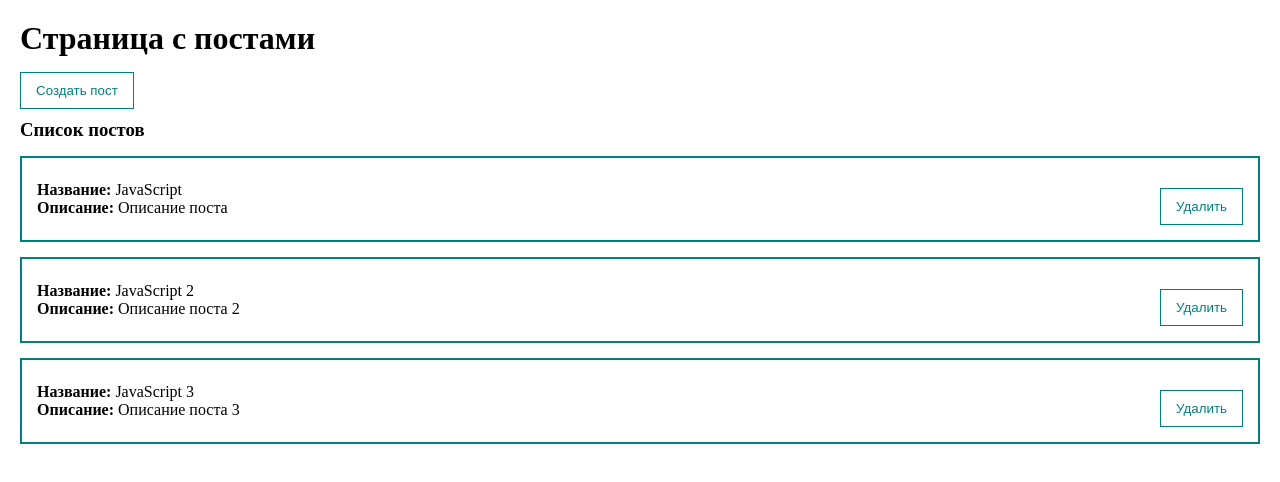
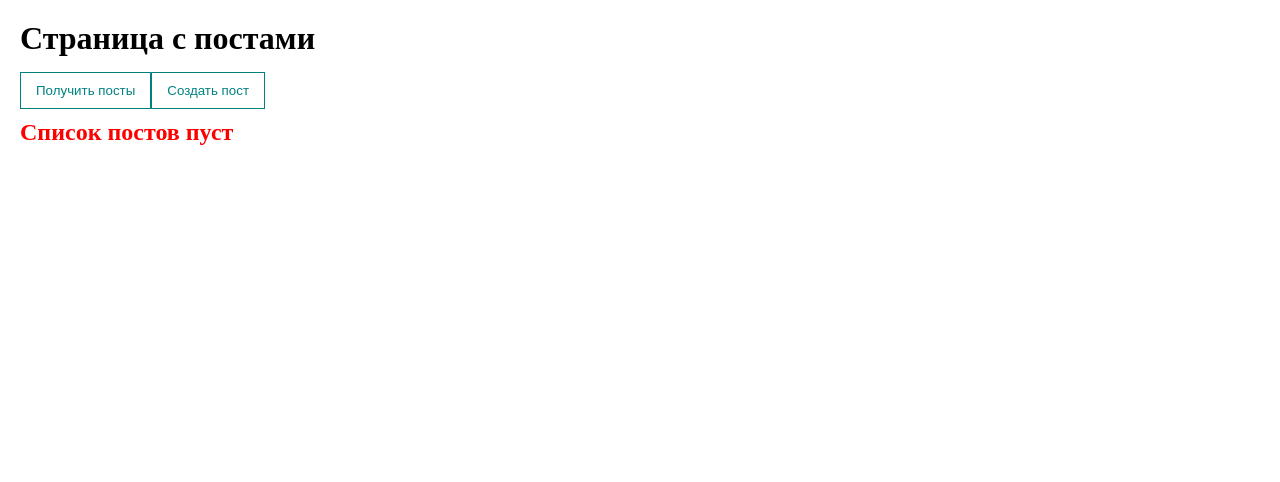
Before and after one commit to Dima12411/vue3, a Vue app: page / in a window 1280 px wide. Shown: the top 482 px of the page. Built offline with nearby package versions, Linux system fonts and the light colour scheme.

Commit message:
Getting posts at the click of a button

```diff
--- a/package.json
+++ b/package.json
@@ -7,6 +7,7 @@
     "build": "vue-cli-service build"
   },
   "dependencies": {
+    "axios": "^0.27.2",
     "core-js": "^3.8.3",
     "vue": "^3.2.13",
     "vue-router": "^4.0.3",
--- a/src/App.vue
+++ b/src/App.vue
@@ -1,6 +1,7 @@
 <template>
   <div class="app">
     <h1>Страница с постами</h1>
+    <my-button @click="fetchPosts">Получить посты</my-button>
     <my-button
         class="button"
         @click="showDialog"
@@ -24,6 +25,7 @@
 import PostForm from "@/components/PostForm";
 import MyDialog from "@/components/UI/MyDialog";
 import MyButton from "@/components/UI/MyButton";
+import axios from "axios";
 
 export default {
   components: {
@@ -33,11 +35,7 @@
   },
   data() {
     return {
-      posts: [
-        { id: 1, title: 'JavaScript', body: 'Описание поста' },
-        { id: 2, title: 'JavaScript 2', body: 'Описание поста 2' },
-        { id: 3, title: 'JavaScript 3', body: 'Описание поста 3' },
-      ],
+      posts: [],
       dialogVisible: false,
     }
   },
@@ -51,6 +49,15 @@
     },
     showDialog() {
       this.dialogVisible = true
+    },
+    async fetchPosts() {
+      try {
+        const response = await axios.get('https://jsonplaceholder.typicode.com/posts?_limit=10')
+        this.posts = response.data
+      }
+      catch(e) {
+        alert('Ошибка')
+      }
     }
   }
 }
--- a/src/components/UI/MyDialog.vue
+++ b/src/components/UI/MyDialog.vue
@@ -1,9 +1,7 @@
 <template>
   <div class="dialog" v-if="show === true" @click="hideDialog">
     <div @click.stop class="dialog__content">
-      <slot>
-
-      </slot>
+      <slot></slot>
     </div>
   </div>
 </template>
```
Also changed, not shown: 1 other file (tests, documents, lock files or other folders).
